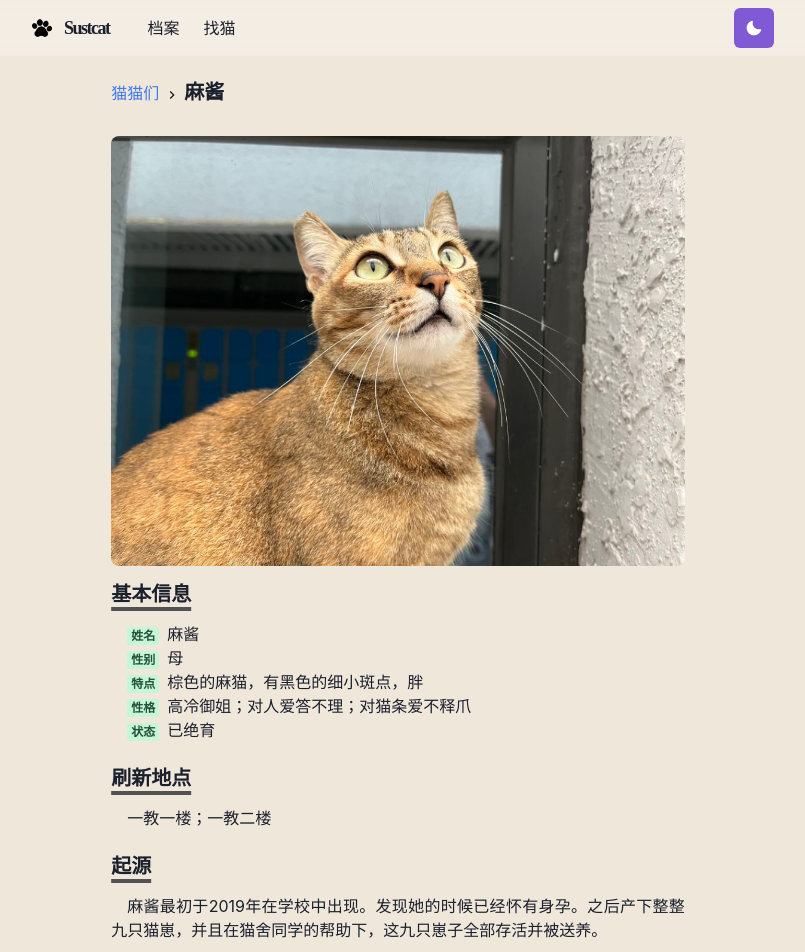
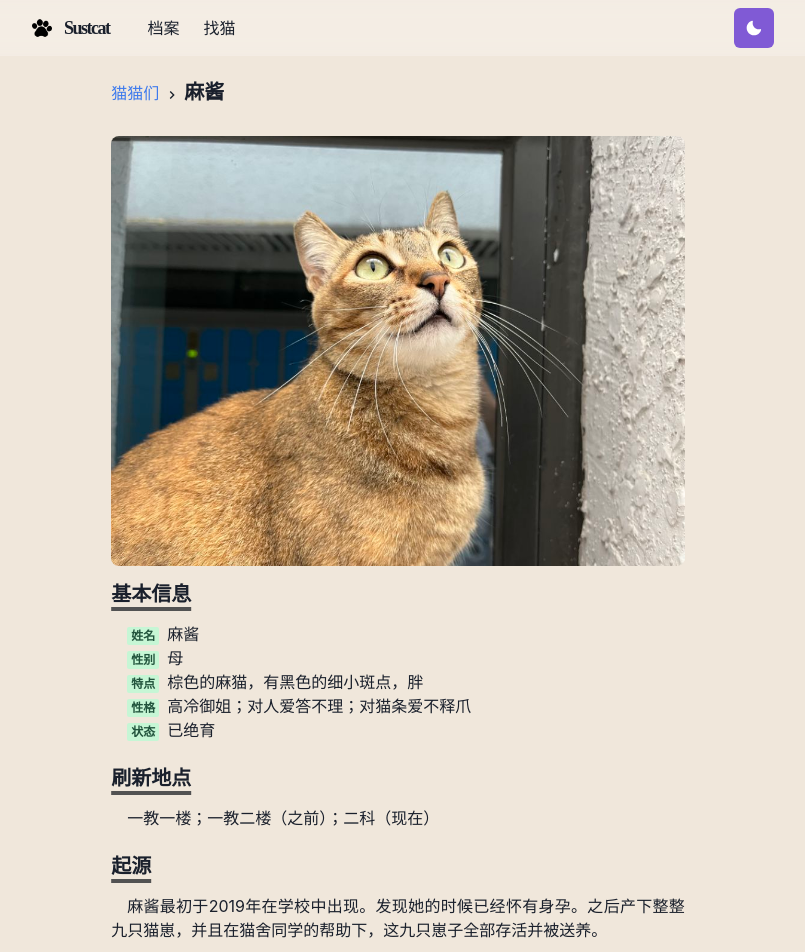
Before and after one commit to Tloops/Meow, a Next.js app: page /archives/makou in a window 1280 px wide. Shown: the top 952 px of the page, without its empty margins (242-1047 px from the left). Built offline with nearby package versions, Linux system fonts and the light colour scheme.

Commit message:
docs: update cats' info

```diff
--- a/src/pages/archives/baobao.tsx
+++ b/src/pages/archives/baobao.tsx
@@ -40,7 +40,7 @@ function Baobao() {
             </ListItem>
             <ListItem>
               <Meta>状态</Meta>
-              <span>已绝育</span>
+              <span>已被领养</span>
             </ListItem>
           </List>
         </Section>
--- a/src/pages/archives/hanhan.tsx
+++ b/src/pages/archives/hanhan.tsx
@@ -39,7 +39,7 @@ function Hanhan() {
             </ListItem>
             <ListItem>
               <Meta>状态</Meta>
-              <span>死亡</span>
+              <span>去喵星了</span>
             </ListItem>
           </List>
         </Section>
--- a/src/pages/archives/makou.tsx
+++ b/src/pages/archives/makou.tsx
@@ -47,7 +47,7 @@ function Makou() {
         <Section delay={0.2}>
           <SectionHeading>刷新地点</SectionHeading>
           <Paragraph>
-            一教一楼；一教二楼
+            一教一楼；一教二楼（之前）；二科（现在）
           </Paragraph>
         </Section>
         <Section delay={0.3}>
--- a/src/pages/archives/waiwai.tsx
+++ b/src/pages/archives/waiwai.tsx
@@ -39,7 +39,7 @@ function Waiwai() {
             </ListItem>
             <ListItem>
               <Meta>状态</Meta>
-              <span>已绝育</span>
+              <span>已被领养</span>
             </ListItem>
           </List>
         </Section>
```
